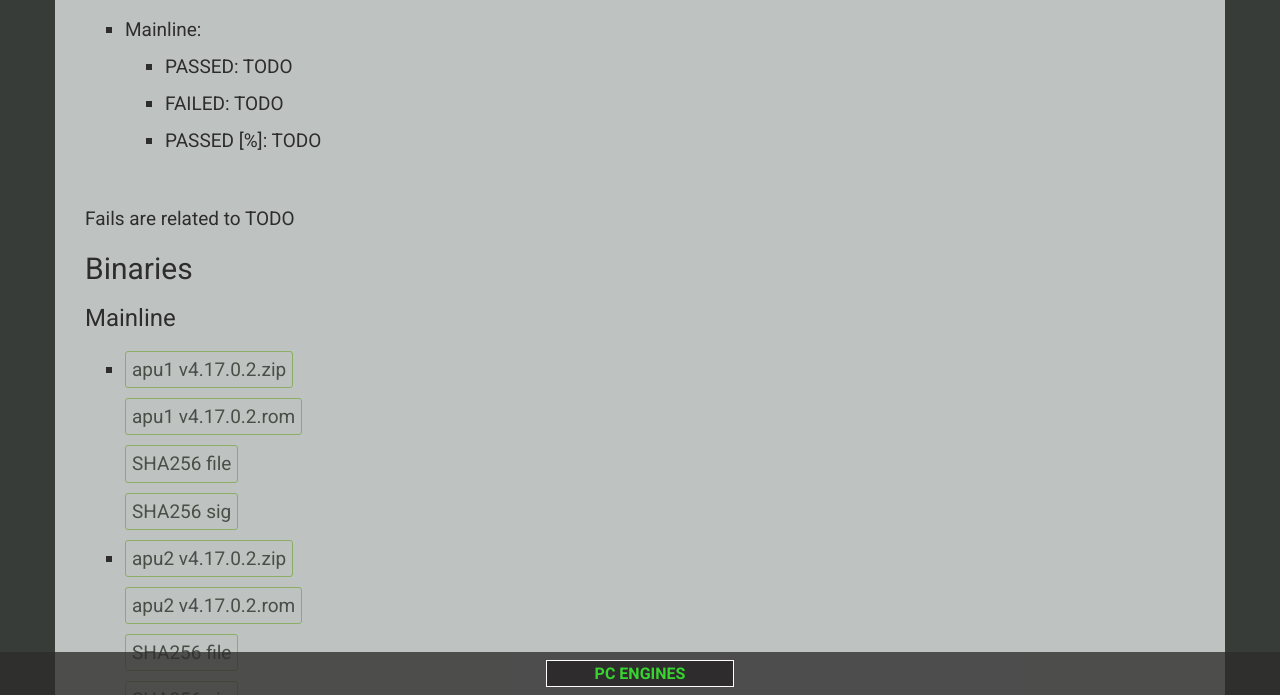
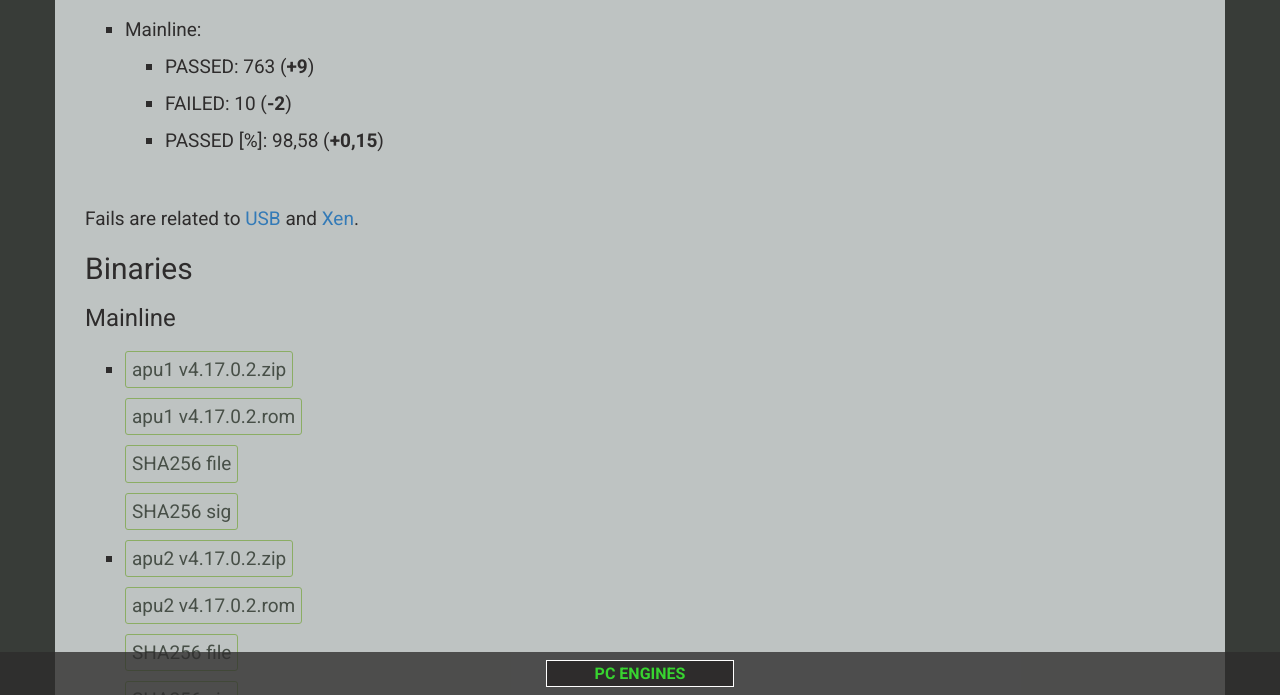
Before and after one commit to pcengines/pcengines.github.io, a Jekyll site: the page built from _posts/2022-07-29-PC-Engines-Firmware-v4-17-0-2.md, in a window 1280 px wide and 900 px high, scrolled down 2475 px, cut to the strip 205-900 px from the top of the window. Built offline with Jekyll 4.4.1, drawn with Linux system fonts in a browser that asks for light colours; nearby versions of some CDN libraries; some web fonts are replaced.

```diff
--- a/_posts/2022-07-29-PC-Engines-Firmware-v4-17-0-2.md
+++ b/_posts/2022-07-29-PC-Engines-Firmware-v4-17-0-2.md
@@ -36,21 +36,22 @@
 
 ## Testing
 
-* [PC Engines hardware configuration matrix]( LINK-HERE ) -
+* [PC Engines hardware configuration matrix](https://cloud.3mdeb.com/index.php/s/GYecq2SHidoFZ8A/preview) -
   hardware configurations available for testing in 3mdeb laboratory.
 
-* [PC Engines release validation results]( LINK-HERE ) -
+* [PC Engines release validation results](https://docs.google.com/spreadsheets/d/1_uRhVo9eYeZONnelymonYp444zYHT_Q_qmJEJ8_XqJc/edit#gid=2507399) -
   please note there are separate sheets for each board-release.
 
-![Mainline test results]( LINK-HERE )
+![Mainline test results](https://cloud.3mdeb.com/index.php/s/6sE8cFpCZ86RGAH)
 
 * Mainline:
-  * PASSED: TODO
-  * FAILED: TODO
-  * PASSED [%]: TODO
+  * PASSED: 763 (**+9**)
+  * FAILED: 10 (**-2**)
+  * PASSED [%]: 98,58 (**+0,15**)
 
 Fails are related to
-TODO
+[USB](https://github.com/pcengines/apu2-documentation/issues/277) and
+[Xen](https://github.com/pcengines/apu2-documentation/issues/109).
 
 ## Binaries
 
```
